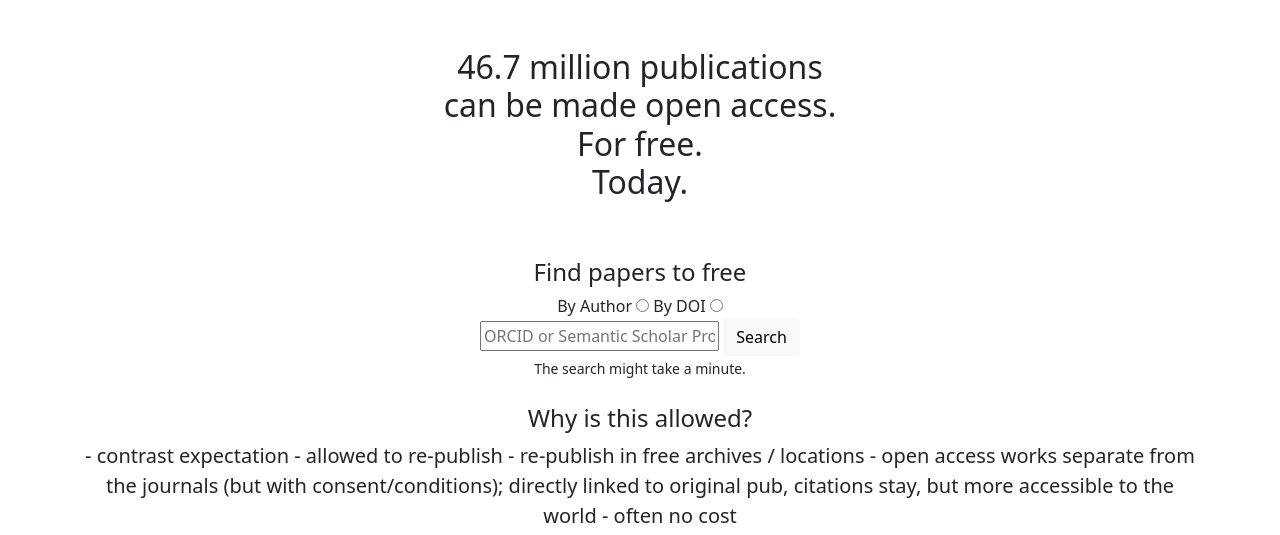
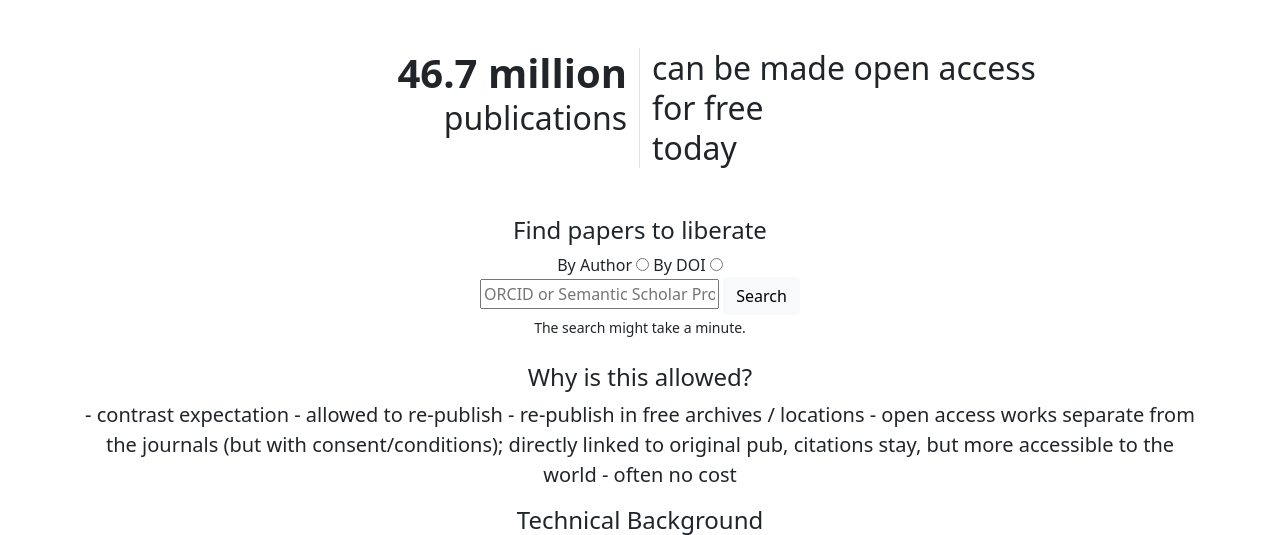
Before and after one commit to freeyourscience/freeyourscience, a FastAPI app: page / in a window 1280 px wide. Shown: the top 535 px of the page. Run offline with FastAPI, Linux system fonts and the light colour scheme.

Commit message:
reformat landing page header

```diff
--- a/wbf/templates/landing_page.html
+++ b/wbf/templates/landing_page.html
@@ -4,16 +4,25 @@
 	<br />
 	<br />
 
-	<h1 class="fs-2">
-		46.7 million publications<br />can be made open access.<br />
-		For free.<br />
-		Today.
-	</h1>
+	<header class="container fs-2 lh-sm">
+		<div class="row row-cols-2 justify-content-md-center">
+			<div class="col text-end border-end">
+				<span class="fw-bold fs-1">46.7 million</span><br />
+				publications
+			</div>
+			<div class="col text-start">
+				can be made open access<br />
+				for free<br />
+				today
+			</div>
+		</div>
+	</header>
+
 	<br />
 	<br />
 
 	<h2 class="fs-4">
-		Find papers to free
+		Find papers to liberate
 	</h2>
 	<form method="GET" action="/authors">
 		By Author <input type="radio" name="search-type" value="author" />
```
Also changed, not shown: wbf/templates/about.html (added).
